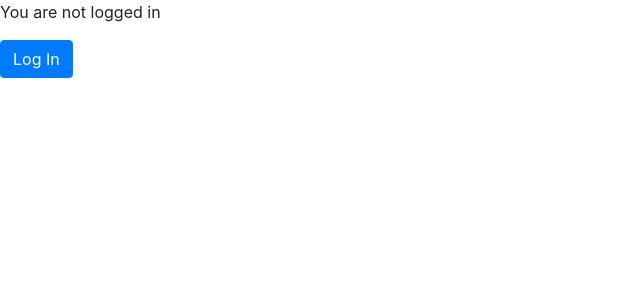
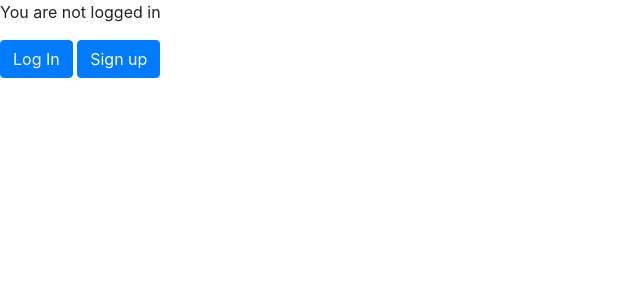
Before and after one commit to anthodemorais/django-upload, a Django app: page / in a window 1280 px wide. Shown: the top 300 px of the page, without its empty margins (0-640 px from the left). Run offline with Django 3.2, Linux system fonts and the light colour scheme; some libraries are stand-ins or nearby versions.

Commit message:
added register in home

```diff
--- a/templates/home.html
+++ b/templates/home.html
@@ -18,5 +18,6 @@
 {% else %}
   <p>You are not logged in</p>
   <button type="button" class="btn btn-primary"><a style="color:white;" href="{% url 'login' %}">Log In</a></button>
+  <button type="button" class="btn btn-primary"><a style="color:white;" href="{% url 'signup' %}">Sign up</a></button>
 {% endif %}
 {% endblock %}
```
